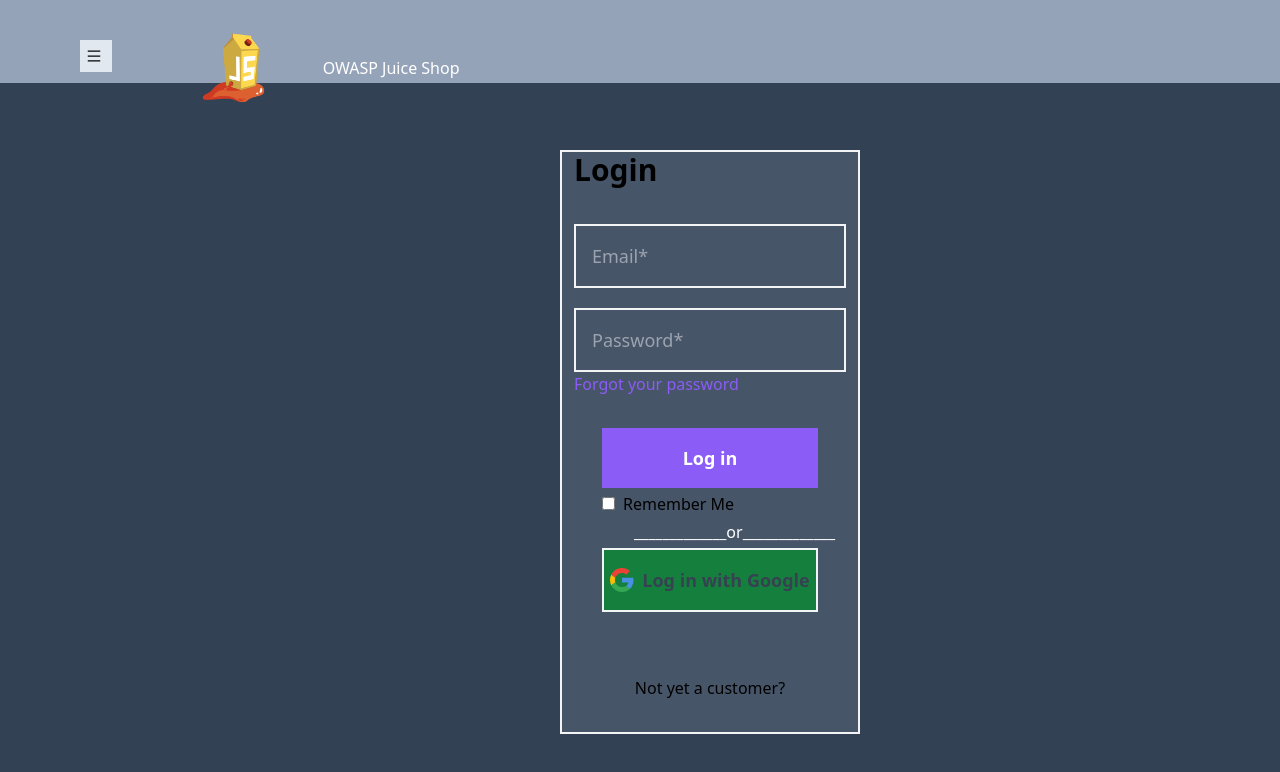
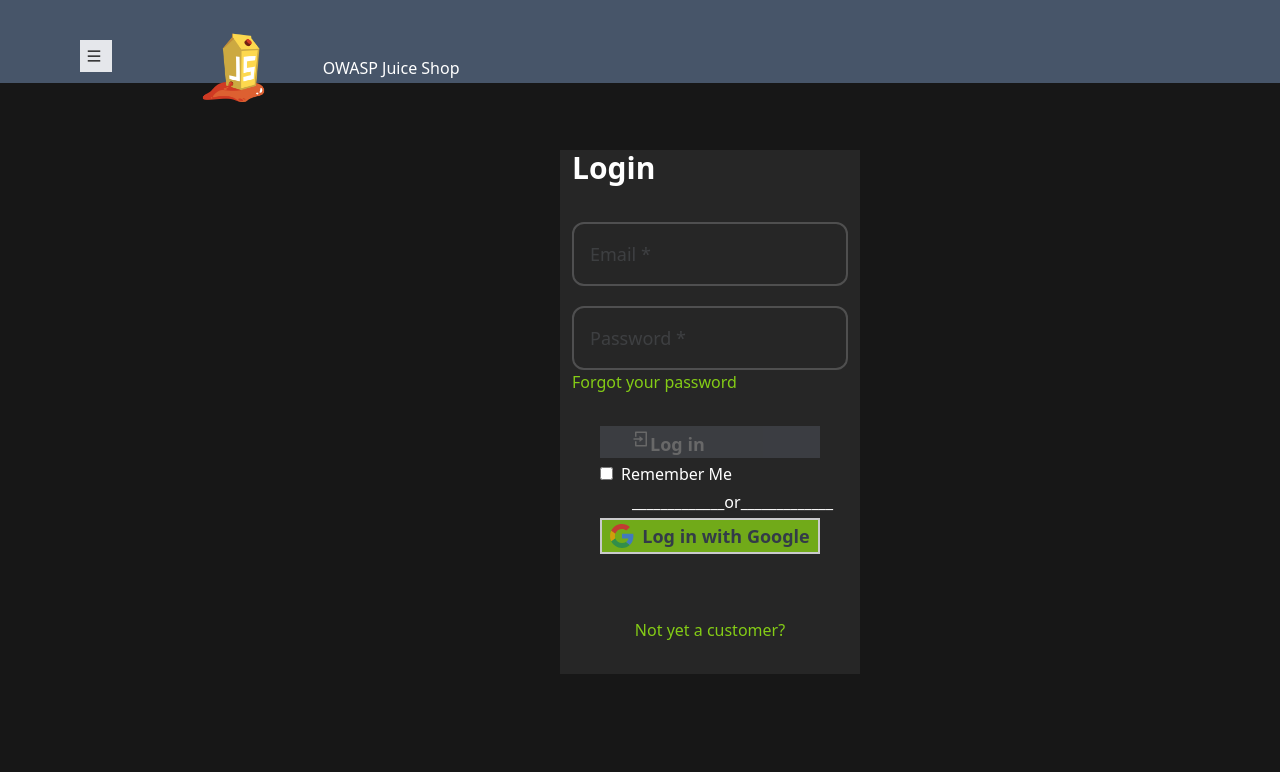
Before and after one commit to BSC-COM-03-19-CHIKALUSA/PhishingAssignment_3, a React (Create React App) app: page / in a window 1280 px wide. Shown: the top 772 px of the page. Built offline with nearby package versions, Linux system fonts and the light colour scheme.

Commit message:
backend folder inside this frontend folder

```diff
--- a/src/App.css
+++ b/src/App.css
@@ -1,5 +1,8 @@
-centered{
+/* centered{
   display: flex;
   justify-content: center;
   align-items: center;
 }
+.sideBar{
+
+} */
--- a/src/App.js
+++ b/src/App.js
@@ -14,7 +14,7 @@ function App() {
    <NavBar/>
    <SideBar/>
        </div>
-   <div className="lg:h-screen bg-slate-700 sm:w-screen">
+   <div className="lg:h-screen bg-neutral-900 sm:w-screen">
          <NavPage/>
    </div>
    </div>
--- a/src/components/NavBar.js
+++ b/src/components/NavBar.js
@@ -8,18 +8,18 @@ const NavBar = () => {
     const [isClicked,setIsClicked]=useState(true);
     return (
         <>
-        <section className="fixed sm:grid sm:grid-cols-2 w-full lg:h-[6.5vw] lg:grid-cols-2 lg:flex sm:pt-1 sm:h-[8vw] bg-slate-400">
-        <div className="items-center  pl-10 pr-96">
-            <div className="flex pl-40 pt-6 "> <img className=" lg:h-20 lg:w-30 sm:w-15 sm:h-10 " src="/pictures/JuiceShop_Logo.png" alt="upload your face" />
-            <p className=" lg:flex lg:w-80 lg:items-center sm:pl-14 text-white">OWASP Juice Shop</p></div>
+        <section className="fixed navBar sm:grid sm:grid-cols-2 w-full lg:h-[6.5vw] lg:grid-cols-2 lg:flex sm:pt-1 sm:h-[8vw] bg-slate-600">
+        <div className="items-center pl-10 pr-96">
+            <div className="flex pt-6 pl-40 "> <img className=" lg:h-20 lg:w-30 sm:w-15 sm:h-10" src="/pictures/JuiceShop_Logo.png" alt="upload your face" />
+            <p className="text-white lg:flex lg:w-80 lg:items-center sm:pl-14">OWASP Juice Shop</p></div>
         </div>
 
         <div  className="lg:grid lg:grid-cols-3 lg:pt-10 lg:pr-0 lg:pl-96 sm:pt-1 sm:grid sm:grid-cols-1 sm:left-40">
           <div className="hover:underline"><button>
           {!isClicked ?
-            (<button className=" cursor-pointer text-lg text-white"
+            (<button className="text-lg text-white cursor-pointer "
              onClick={() => setIsClicked(!isClicked)}> ___________X
-             </button>) : (<button className="text-white w-6 text-2xl  h-9" onClick={() => setIsClicked(!isClicked)}>  <FiSearch/></button> )}
+             </button>) : (<button className="w-6 text-2xl text-white h-9" onClick={() => setIsClicked(!isClicked)}>  <FiSearch/></button> )}
           </button></div>
           <div className='flex pl-3 text-white'><BsPersonCircle/> <p className="">Account</p></div>
           <div className='flex pl-3 text-white'><BsGlobe2/> <p className="">EN</p></div>
--- a/src/components/NavPage.js
+++ b/src/components/NavPage.js
@@ -4,7 +4,10 @@ import UserService from '../pages/UserService';
 // import Validation from './Validation';
 import "./Navpage.css"
 
+import {RiLoginBoxLine} from 'react-icons/ri'
+
 const NavPage = () => {
+
     const [user, setuser] = useState({
         email: "",
         password: "",
@@ -29,42 +32,46 @@ const NavPage = () => {
     return (
         <section className="centered sm:w-screen ">
         <div className=" lg:max-w-[450px]  sm:left-0 sm:right-0 sm:top-4 sm:mb-0 lg:w-7/12 lg:h-3/6 lg:min-w-[300px] lg:min-h-[400px] ">
-        <div className="border-2 border-gray-100 bg-slate-600">
+        <div className="text-white border-2 border-gray-100 border-none bg-neutral-800">
         <h1 className="pl-3 pr-3 text-3xl font-semibold mg-1px gap-y-1">Login</h1>
         <div className='mt-8'>
             <div className='flex flex-col pl-3 pr-3 mg-1px'>
                 <label className="text-lg font-medium ">
                 <input
-                    className='w-full p-4 mt-1 bg-transparent border-2 border-gray-100'
-                    placeholder="Email*"  name='email' value={user.email}
-                    onChange={(e) => handleChange(e)}/>
+                    className='w-full p-4 mt-1 bg-transparent border-2 border-gray-100 opacity-20 rounded-xl'
+                    placeholder="Email *"  name='email' value={user.email}
+                    onChange={(e) => handleChange(e)}
+                    />
                     {errors.email && <p className="error">{errors.email}</p>}
                     </label>
             </div>
             <div className='flex flex-col pl-3 pr-3 mt-4 mg-1px gap-y-1'>
                 <label className='text-lg font-medium '>
                 <input
-                    className='w-full p-4 mt-1 bg-transparent border-2 border-gray-100 mg-1px'
-                    placeholder="Password*"
+                    className='w-full p-4 mt-1 bg-transparent border-2 border-gray-100 mg-1px opacity-20 rounded-xl'
+                    placeholder="Password *"
                     type={"password"} name='password' value={user.password}
                     onChange={(e) => handleChange(e)}
+
                 />
                 {errors.password && <p className="error">{errors.password}</p>}
                 </label>
             </div>
-            <button className='pl-3 text-base font-medium mg-1px text-violet-500 gap-y-1'>Forgot your password</button>
+            <button className='pl-3 text-base mg-1px text-lime-500 gap-y-1'>Forgot your password</button>
 
             <div className='flex flex-col pl-10 pr-10 mt-8 gap-y-1'>
                 <button onClick={loginUser} className='active:scale-[.98] active:duration-75 transition-all
-                hover:scale-[1.01]  ease-in-out transform py-4 bg-violet-500
-                 text-white font-bold text-lg gap-y-1'>Log in</button>
+                hover:scale-[1.01]  ease-in-out opacity-30 transform py-4
+                 text-white font-bold bg-gray-500 text-lg gap-y-1 h-8 pt-0'>
+                 <div className="flex pt-1 pl-8"><RiLoginBoxLine/><div>Log in</div></div>
+                 </button>
                  <div>
                  <input  type="checkbox" id='remember'/>
                  <label className='ml-2 text-base font-medium gap-y-1 mg-1px' for="remember">Remember Me</label>
                   </div>
                        <p className="pl-8 text-white gap-y-1">_____________or_____________</p>
                   <button
-                    className='flex gap-y-0.05 mg-1px bg-green-700  items-center justify-center gap-2 active:scale-[.98] active:duration-75 transition-all hover:scale-[1.01]  ease-in-out transform py-4 text-gray-700 font-semibold text-lg border-2 border-gray-100 '>
+                    className='flex gap-y-0.05 mg-1px h-6 opacity-80 bg-lime-500  items-center justify-center gap-2 active:scale-[.98] active:duration-75 transition-all hover:scale-[1.01]  ease-in-out transform py-4 text-gray-700 font-semibold text-lg border-2 border-gray-100 '>
                         <svg width="24" height="24" viewBox="0 0 24 24" fill="none" xmlns="http://www.w3.org/2000/svg">
                             <path d="M5.26644 9.76453C6.19903 6.93863 8.85469 4.90909 12.0002 4.90909C13.6912 4.90909 15.2184 5.50909 16.4184 6.49091L19.9093 3C17.7821 1.14545 15.0548 0 12.0002 0C7.27031 0 3.19799 2.6983 1.24023 6.65002L5.26644 9.76453Z" fill="#EA4335"/>
                             <path d="M16.0406 18.0142C14.9508 18.718 13.5659 19.0926 11.9998 19.0926C8.86633 19.0926 6.21896 17.0785 5.27682 14.2695L1.2373 17.3366C3.19263 21.2953 7.26484 24.0017 11.9998 24.0017C14.9327 24.0017 17.7352 22.959 19.834 21.0012L16.0406 18.0142Z" fill="#34A853"/>
@@ -79,7 +86,7 @@ const NavPage = () => {
 
         </div>
             <div className='flex items-center justify-center mt-8'>
-                <p className='font-medium text-base pb-8 gap-y-0.0005'>Not yet a customer?</p>
+                <p className='text-base text-lime-500 pb-8 gap-y-0.0005'>Not yet a customer?</p>
             </div>
         </div>
     </div>
--- a/src/components/Navbar.css
+++ /dev/null
@@ -1,3 +0,0 @@
-.centered1{
-    /* padding-left: 50px; */
-}
--- a/src/components/Navpage.css
+++ b/src/components/Navpage.css
@@ -13,11 +13,12 @@
         padding-top: 150px;
         padding-left: 100px;
         padding-right: 100px;
-        padding-bottom: 50px;
+        padding-bottom: 100px;
         position: fixed;
         background-color: rgb(51 65 85);
          }
 }
+
 .center{
     height: 7em;
 }
--- a/src/components/SideBar.js
+++ b/src/components/SideBar.js
@@ -11,20 +11,21 @@ import {AiOutlineMenu} from 'react-icons/ai'
 
 
 
+
 const SideBar = () => {
     const [isOpen,setIsOpen]=useState(false);
     return (
         <>
-
+        <div className="sideBar">
         {!isOpen ?
-       (<button className="fixed sm:left-0  z-40 lg:left-20 flex items-center w-8 h-8 pl-1.5 cursor-pointer bg-slate-200  top-10"
+       (<button className="fixed sm:left-0  z-40 lg:left-20 flex items-center w-8 h-8 pl-1.5 cursor-pointer bg-gray-200  top-10 border-none"
         onClick={() => setIsOpen(!isOpen)}> <AiOutlineMenu/>
 
         </button>) : (
 
-         <div className="fixed h-full w-[18vw] pt-21  top-0 left-0 bg-slate-800" >
-         <button className="fixed lg:w-6 text-xl text-white hover:bg-red-800 top-4 left-60 " onClick={() => setIsOpen(!isOpen)}> X </button>
-         <p className="pt-20 sm:left-0 lg:pl-20 text-left text-white bg-slate-500 top-8">OWASP Juice SHop</p>
+         <div className="fixed h-full w-[18vw] pt-21  top-0 left-0 bg-neutral-800 " >
+         <button className="fixed text-xl text-white lg:w-6 hover:bg-red-800 top-4 left-60 " onClick={() => setIsOpen(!isOpen)}> X </button>
+         <p className="pt-20 text-left text-white sm:left-0 lg:pl-20 bg-slate-500 top-8">OWASP Juice SHop</p>
          <section>
 
          <Contact/>
@@ -41,6 +42,7 @@ const SideBar = () => {
 
              )
            }
+           </div>
         </>
 
     )
```
